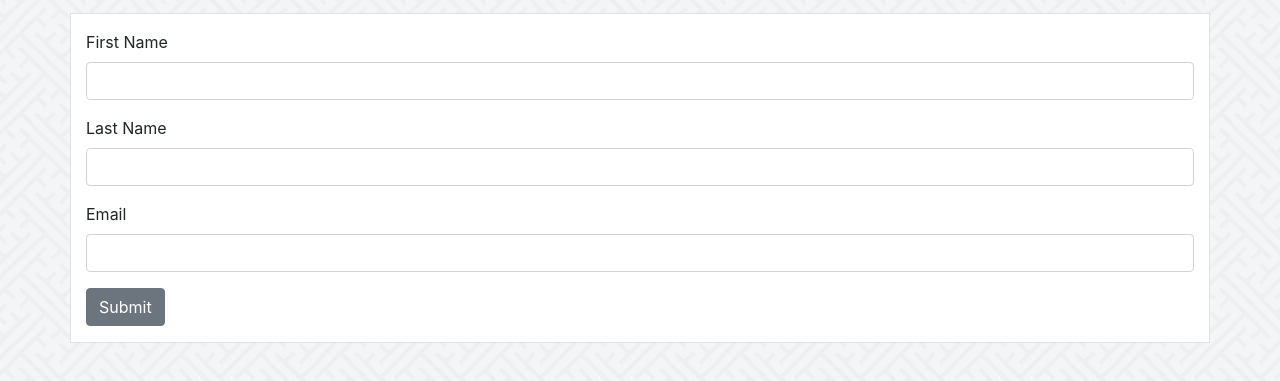
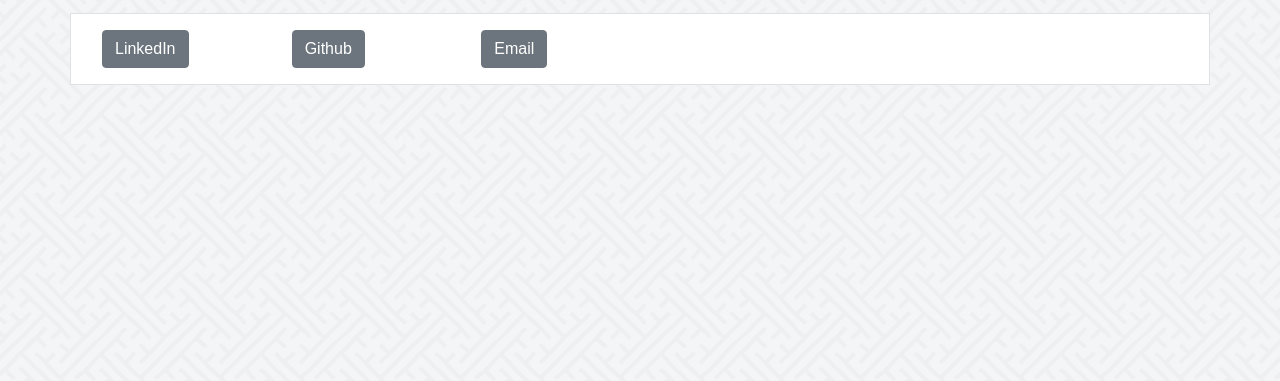
Before and after one commit to samhoward1990/Bootstrap-Portfolio, a plain HTML site: page contact.html in a window 1280 px wide. Shown: the part 83-464 px from the top of the page. Drawn offline with nearby package versions, Linux system fonts and the light colour scheme.

Commit message:
added linkedin button and github button

```diff
--- a/contact.html
+++ b/contact.html
@@ -36,22 +36,16 @@
     </div>
     <div class="container border bg-white">
         <div class="row">
-            <div class="col-sm-12 col-md-12 col-lg-12">
-                <form class="mt-3">
-                    <div class="form-group">
-                        <label for="first-name">First Name</label>
-                        <input type="text" class="form-control" id="first-name">
-                    </div>
-                    <div class="form-group">
-                        <label for="last-name">Last Name</label>
-                        <input type="text" class="form-control" id="last-name">
-                    </div>
-                    <div class="form-group">
-                        <label for="email">Email</label>
-                        <input type="email" class="form-control" id="email">
-                    </div>
-                    <button type="submit" class="btn btn-secondary mb-3">Submit</button>
-                </form>
+            <div class="col-sm-3 col-md-2 col-lg-2">
+                <a target="_blank" href="https://www.linkedin.com/in/sam-howard-9a6141190/"><button
+                        class="btn btn-secondary m-3">LinkedIn </button></a>
+            </div>
+            <div class="col-sm-3 col-md-2 col-lg-2">
+                <a target="_blank" href="https://github.com/samhoward1990"><button
+                        class="btn btn-secondary m-3">Github</button></a>
+            </div>
+            <div class="col-sm-3 col-md-2 col-lg-2">
+                <a href="mailto:samhoward1990@gmail.com"><button class="btn btn-secondary m-3">Email</button></a>
             </div>
         </div>
     </div>
```
